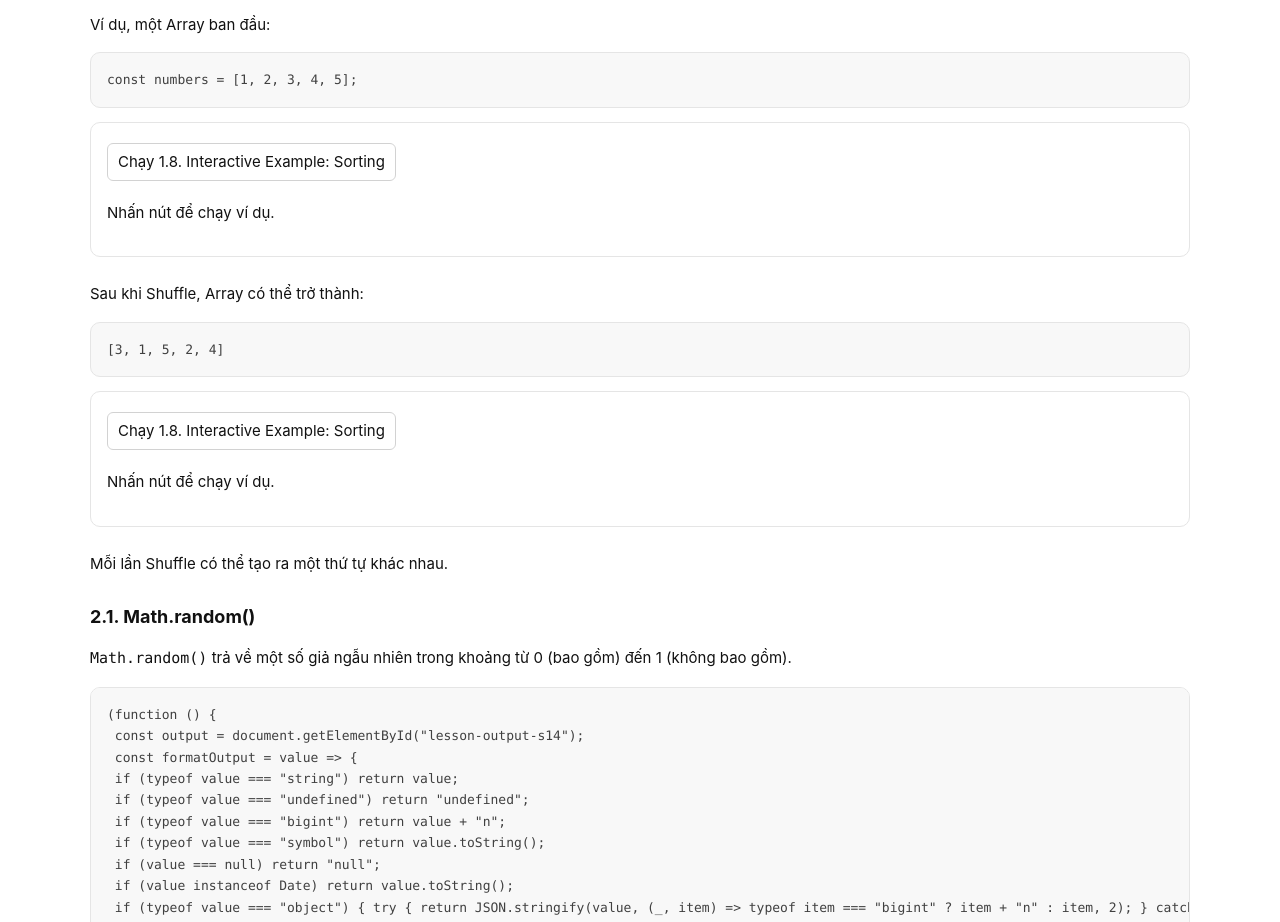
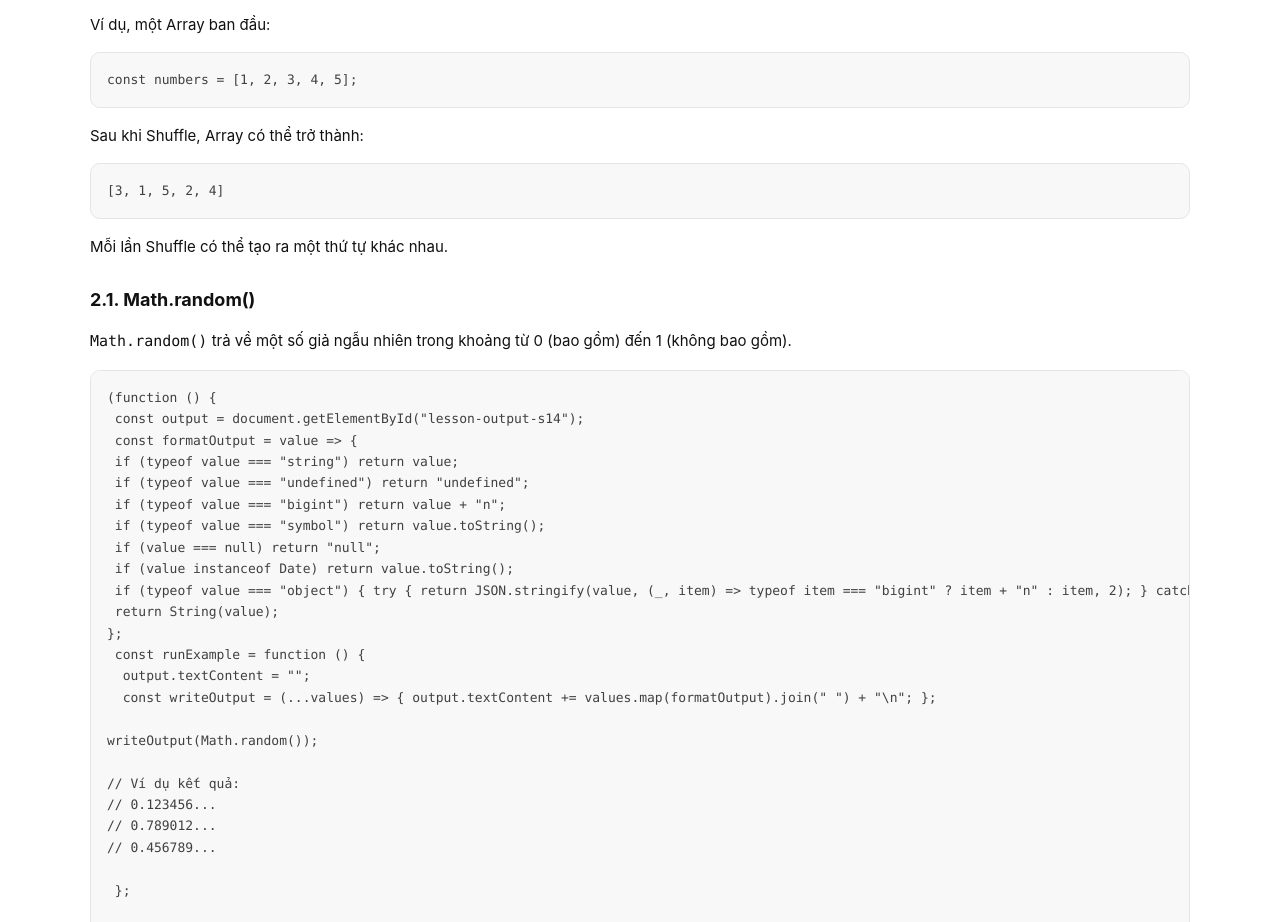
Before and after one commit to furo120625/JavaScript, a plain HTML site: page lessons/Sort and Shuffle an Array/index.html in a window 1280 px wide. Shown: the part 8406-9328 px from the top of the page. Drawn offline with Linux system fonts and the light colour scheme.

Commit message:
Remove non-functional controls from code-only examples

```diff
--- a/lessons/Sort and Shuffle an Array/index.html
+++ b/lessons/Sort and Shuffle an Array/index.html
@@ -484,10 +484,7 @@ writeOutput(numbers);
     </p>
 
     <pre data-src="s12"></pre>
-<div class="vd">
-    <button type="button" id="lesson-button-s12">Chạy 1.8. Interactive Example: Sorting</button>
-    <p id="lesson-output-s12" class="out" aria-live="polite">Nhấn nút để chạy ví dụ.</p>
-</div>
+
     <script  id="s12" type="text/plain">
 const numbers = [1, 2, 3, 4, 5];
     </script>
@@ -497,10 +494,7 @@ const numbers = [1, 2, 3, 4, 5];
     </p>
 
     <pre data-src="s13"></pre>
-<div class="vd">
-    <button type="button" id="lesson-button-s13">Chạy 1.8. Interactive Example: Sorting</button>
-    <p id="lesson-output-s13" class="out" aria-live="polite">Nhấn nút để chạy ví dụ.</p>
-</div>
+
     <script  id="s13" type="text/plain">
 [3, 1, 5, 2, 4]
     </script>
```
